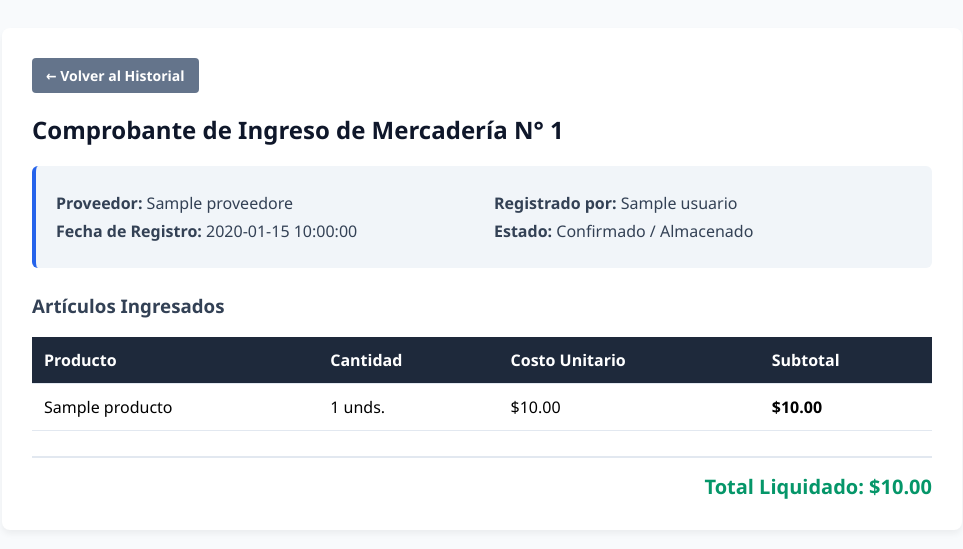
After one commit to angie-823/sistema_inventario_ventas, a PHP site: page /detalle_compra.php?id=1 in a window 1280 px wide. The commit adds this page. Shown: the top 549 px of the page, without its empty margins (158-1121 px from the left). Run offline with PHP 8.4, Linux system fonts and the light colour scheme; the visitor is signed in with stand-in values (Sample User, id 1); tables that the repository leaves empty or names only in its code hold one stand-in row (values such as "Sample post").

Commit message:
Implementada vista de detalle de compra con filtro relacional y cálculo en SQL

```diff
--- /dev/null
+++ b/detalle_compra.php
@@ -0,0 +1,128 @@
+<?php
+session_start();
+if (!isset($_SESSION['user_id'])) {
+header("Location: index.php");
+exit();
+}
+require_once 'conexion.php';
+
+// Validar que exista el parámetro id en la URL
+if (!isset($_GET['id']) || empty($_GET['id'])) {
+header("Location: historial_compras.php");
+exit();
+}
+
+$compra_id = intval($_GET['id']);
+
+// 1. Consultar la cabecera de la compra (Maestro)
+$sql_cabecera = "SELECT c.id, c.fecha, c.total, p.nombre_empresa, u.nombre_completo
+FROM compras c
+INNER JOIN proveedores p ON c.proveedor_id = p.id
+INNER JOIN usuarios u ON c.usuario_id = u.id
+WHERE c.id = ?";
+
+$stmt_cab = $conn->prepare($sql_cabecera);
+$stmt_cab->bind_param("i", $compra_id);
+$stmt_cab->execute();
+$res_cabecera = $stmt_cab->get_result();
+
+if ($res_cabecera->num_rows === 0) {
+header("Location: historial_compras.php");
+exit();
+}
+
+$compra = $res_cabecera->fetch_assoc();
+$stmt_cab->close();
+// 2. Consultar el desglose de productos asociados (Detalle)
+$sql_detalle = "SELECT p.nombre_producto, d.cantidad, d.precio_compra, (d.cantidad *
+d.precio_compra) AS subtotal
+FROM detalle_compras d
+INNER JOIN productos p ON d.producto_id = p.id
+WHERE d.compra_id = ?";
+
+$stmt_det = $conn->prepare($sql_detalle);
+$stmt_det->bind_param("i", $compra_id);
+$stmt_det->execute();
+$res_detalle = $stmt_det->get_result();
+?>
+<!DOCTYPE html>
+<html lang="es">
+<head>
+<meta charset="UTF-8">
+<title>Detalle de Compra N° <?php echo $compra['id']; ?></title>
+<style>
+body { font-family: 'Segoe UI', Tahoma, Geneva, Verdana, sans-serif; background-color:
+#f8fafc; padding: 20px; }
+.contenedor { max-width: 900px; margin: 0 auto; background: white; padding: 30px;
+border-radius: 8px; box-shadow: 0 4px 6px rgba(0,0,0,0.05); }
+.btn-volver { display: inline-block; background: #64748b; color: white; padding: 8px 14px;
+text-decoration: none; border-radius: 4px; font-weight: bold; margin-bottom: 20px; font-size:
+14px; }
+.btn-volver:hover { background: #475569; }
+.datos-compra { display: grid; grid-template-columns: 1fr 1fr; gap: 20px; background:
+#f1f5f9; padding: 20px; border-radius: 6px; margin-bottom: 25px; border-left: 4px solid
+#2563eb; }
+.datos-compra p { margin: 6px 0; color: #334155; }
+table { width: 100%; border-collapse: collapse; margin-top: 10px; }
+th, td { padding: 12px; text-align: left; border-bottom: 1px solid #e2e8f0; }
+th { background-color: #1e293b; color: white; }
+tr:hover { background-color: #f8fafc; }
+.total-final { text-align: right; font-size: 20px; font-weight: bold; margin-top: 25px; color:
+#059669; border-top: 2px solid #e2e8f0; padding-top: 15px; }
+</style>
+</head>
+<body>
+
+<div class="contenedor">
+<a href="historial_compras.php" class="btn-volver">← Volver al Historial</a>
+
+<h2 style="margin-top: 0; color: #0f172a;">Comprobante de Ingreso de Mercadería N° <?php
+echo $compra['id']; ?></h2>
+
+<div class="datos-compra">
+<div>
+<p><strong>Proveedor:</strong> <?php echo $compra['nombre_empresa']; ?></p>
+<p><strong>Fecha de Registro:</strong> <?php echo $compra['fecha']; ?></p>
+</div>
+<div>
+<p><strong>Registrado por:</strong> <?php echo $compra['nombre_completo']; ?></p>
+<p><strong>Estado:</strong> Confirmado / Almacenado</p>
+</div>
+</div>
+
+<h3 style="color: #334155;">Artículos Ingresados</h3>
+<table>
+<thead>
+<tr>
+    <th>Producto</th>
+<th>Cantidad</th>
+<th>Costo Unitario</th>
+<th>Subtotal</th>
+</tr>
+</thead>
+<tbody>
+<?php
+if ($res_detalle->num_rows > 0) {
+while($item = $res_detalle->fetch_assoc()) {
+echo "<tr>";
+echo "<td>" . $item['nombre_producto'] . "</td>";
+echo "<td>" . $item['cantidad'] . " unds.</td>";
+echo "<td>$" . number_format($item['precio_compra'], 2) . "</td>";
+echo "<td><strong>$" . number_format($item['subtotal'], 2) . "</strong></td>";
+echo "</tr>";
+}
+} else {
+echo "<tr><td colspan='4' style='text-align: center;'>No se encontraron partidas para
+esta compra.</td></tr>";
+}
+$stmt_det->close();
+?>
+</tbody>
+</table>
+
+<div class="total-final">
+Total Liquidado: $<?php echo number_format($compra['total'], 2); ?>
+</div>
+</div>
+</body>
+</html>
```
Also changed, not shown: historial_compras.php (+8 -10 lines).
